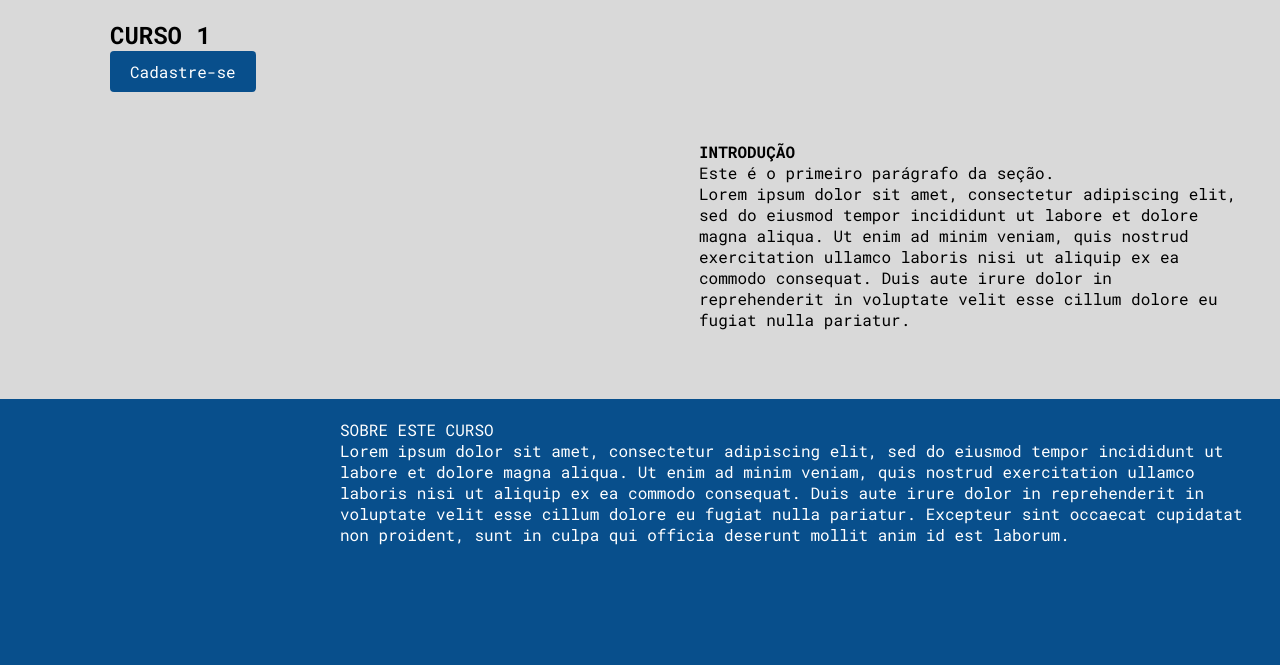
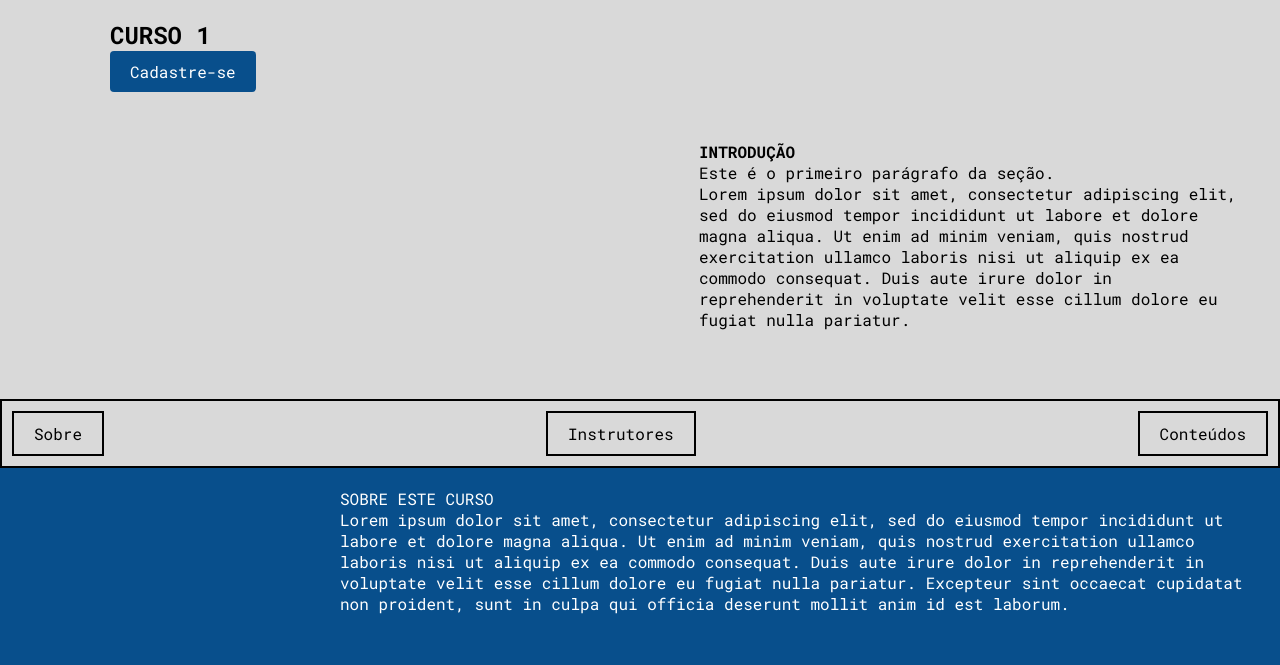
Before and after one commit to PorousBunion8/site-unifortes, a plain HTML site: page Projeto_Integrado-main/Projeto_Integrado-main/index.html in a window 1280 px wide. Shown: the part 81-746 px from the top of the page. Drawn offline with Linux system fonts and the light colour scheme.

Commit message:
Add files via upload

```diff
--- a/Projeto_Integrado-main/Projeto_Integrado-main/index.css
+++ b/Projeto_Integrado-main/Projeto_Integrado-main/index.css
@@ -182,3 +182,22 @@ header h1 {
   border-radius: 4px;
   margin-right: 25px;
 }
+
+.tab-container {
+    background-color: #D9D9D9;
+    display: flex;
+    justify-content: space-between;
+    padding: 10px;
+    border: 2px solid black;
+  }
+
+  .tab {
+    padding: 10px 20px;
+    cursor: pointer;
+    margin: 0px; /* Adicionado margem lateral */
+    border: 2px solid black;
+  }
+
+  .tab:hover {
+    background-color: #D9D9D9;
+  }
--- a/Projeto_Integrado-main/Projeto_Integrado-main/index.html
+++ b/Projeto_Integrado-main/Projeto_Integrado-main/index.html
@@ -34,7 +34,14 @@
         </div>
 
     </section>
+    <section>
+        <div class="tab-container">
+            <div class="tab" id="sobre">Sobre</div>
+            <div class="tab" id="instrutores">Instrutores</div>
+            <div class="tab" id="conteudos">Conteúdos</div>
+          </div>
 
+    </section>
     </section>
 
 
```
